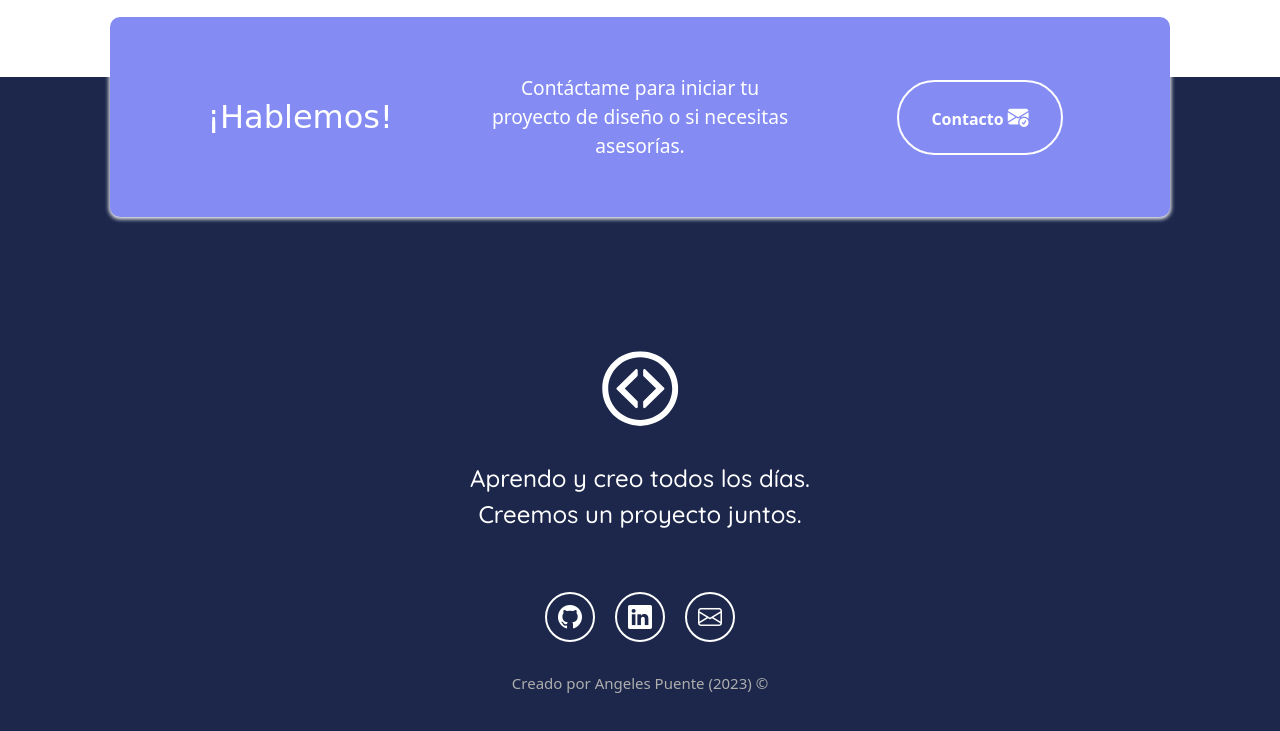
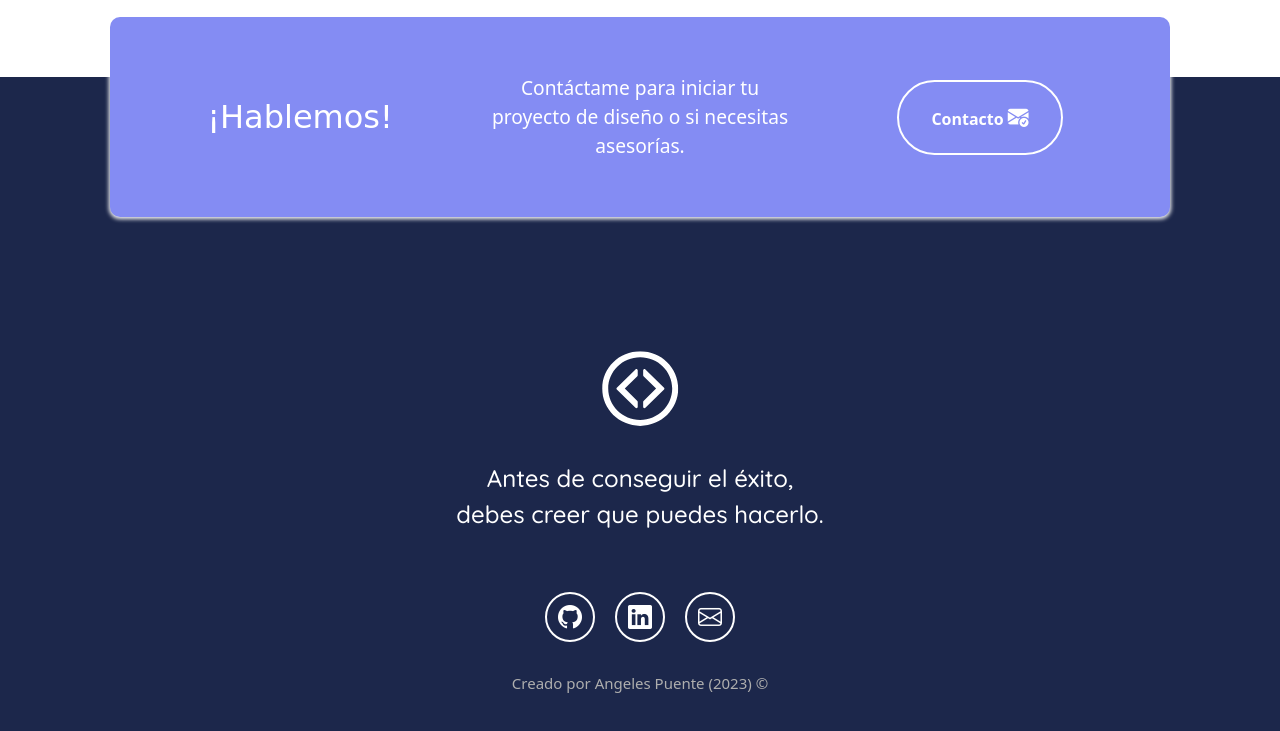
Before and after one commit to mariapuentepn/mariapuentepn.github.io, a plain HTML site: page index.html in a window 1280 px wide. Shown: the part 3009-3740 px from the top of the page. Drawn offline with nearby package versions, Linux system fonts and the light colour scheme; a web font is replaced by a local one.

Commit message:
Update index.html

```diff
--- a/index.html
+++ b/index.html
@@ -260,7 +260,7 @@
     <!-- Pie de pagina (footer) -->
     <footer class="seccion-oscura d-flex flex-column align-items-center justify-content-center">
       <img class="footer-logo" src="imagenes/icono-blanco.svg" alt="Logo del portafolio">
-      <p class="footer-texto text-center">Aprendo y creo todos los días.<br>Creemos un proyecto juntos.</p>
+      <p class="footer-texto text-center">Antes de conseguir el éxito,<br>debes creer que puedes hacerlo.</p>
       <div class="iconos-redes-sociales d-flex flex-wrap align-items-center justify-content-center">
         <a href="https://github.com/mariapuentepn" target="_blank" rel="noopener noreferrer">
           <i class="bi bi-github"></i>
```
